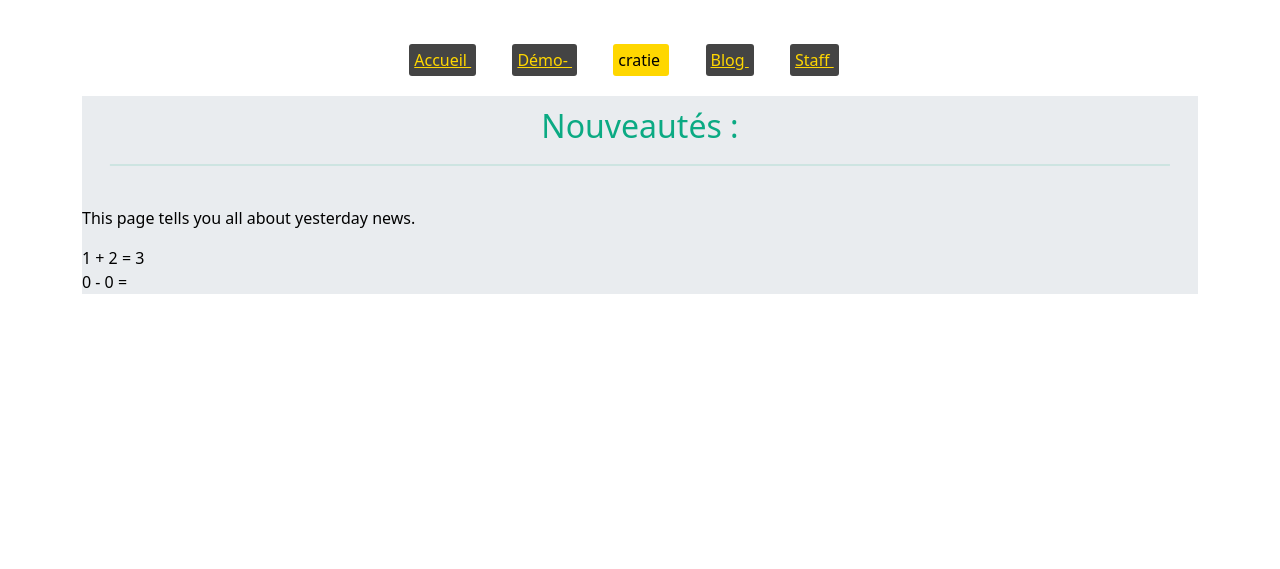
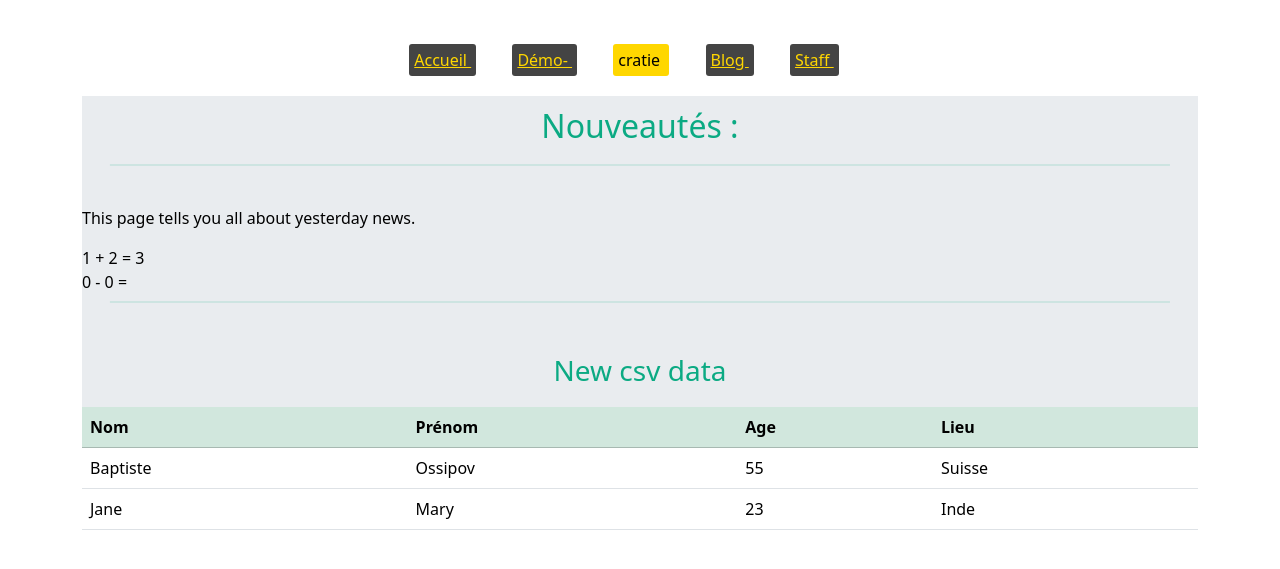
Before and after one commit to bop/rubic, a Jekyll site: the page built from new.html, in a window 1280 px wide. Shown: the top 569 px of the page. Built offline with Jekyll 4.4.1, drawn with Linux system fonts in a browser that asks for light colours.

Commit message:
new csv table

```diff
--- /dev/null
+++ b/_data/authors.csv
@@ -0,0 +1,3 @@
+Nom,Prénom,Age,Lieu
+Baptiste,Ossipov,55,Suisse
+Jane,Mary,23,Inde
--- a/new.html
+++ b/new.html
@@ -10,3 +10,20 @@ dumb: 1 + 2
 <br />
 0 - 0 =
 <br />
+<hr class="position-relative py-2 px-4 start-50 translate-middle" />
+<h3 class="text-center">{{ page.title }} csv data</h3>
+<table class="table">
+  {% for row in site.data.authors %}
+    {% if forloop.first %}
+    <tr class="table-success">
+      {% for pair in row %}
+        <th class="table-success">{{ pair[0] }}</th>
+      {% endfor %}
+    </tr>
+    {% endif %}
+
+    {% tablerow pair in row %}
+      {{ pair[1] }}
+    {% endtablerow %}
+  {% endfor %}
+</table>
```
